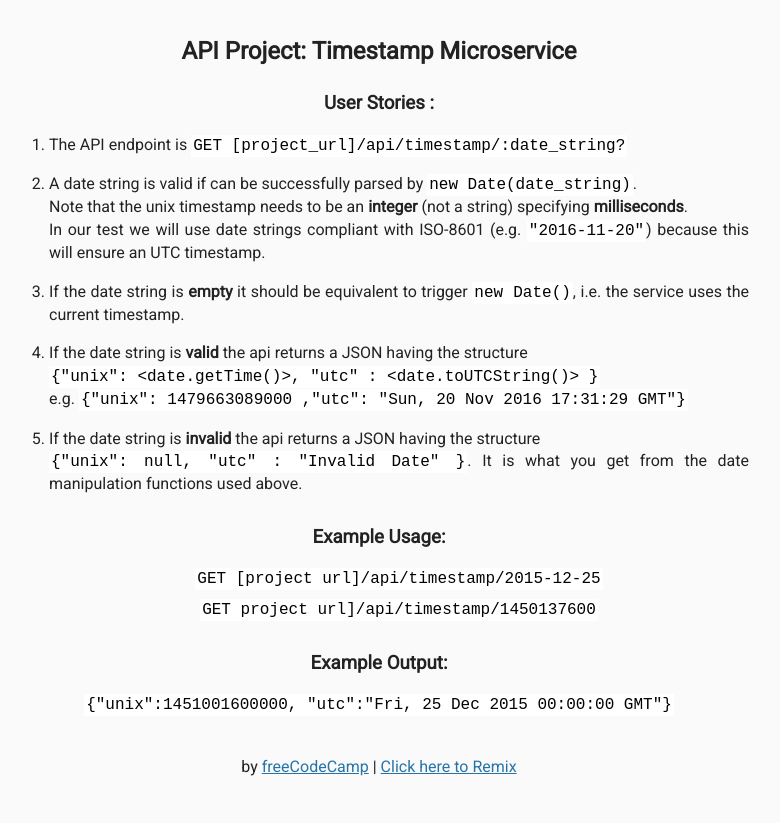
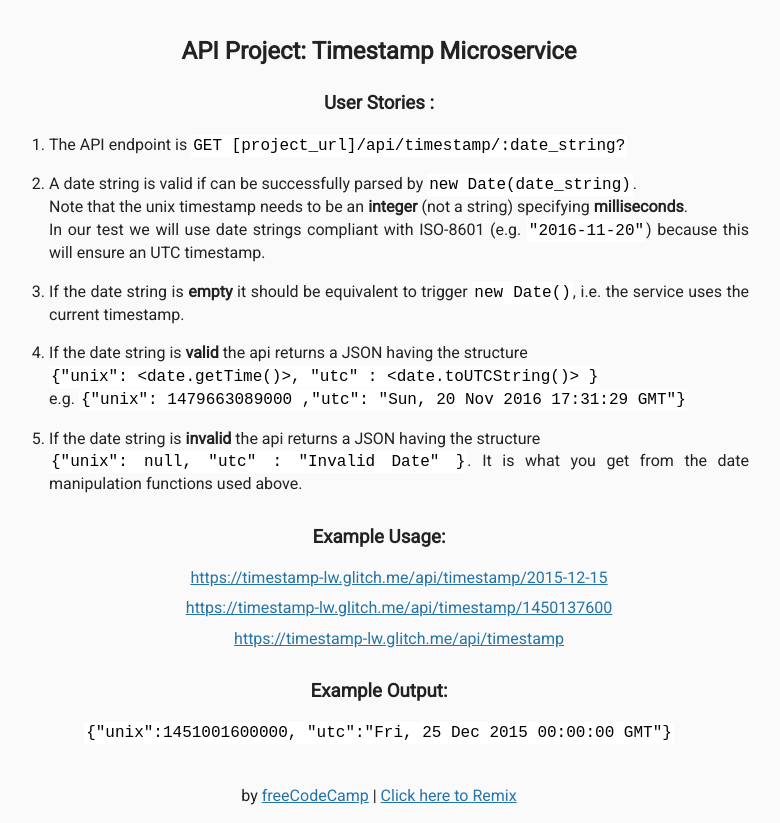
Before and after one commit to lisa-wu/timestamp-microservice, a website: page views/index.html in a window 1280 px wide. Shown: the whole page, without its empty margins (261-1041 px from the left). Before the commit the page ends 800 px from the top, so only its background shows below. Drawn offline with Linux system fonts and the light colour scheme; files that its build step writes are made by us from their sources.

Commit message:
💋🙏 Updated with Glitch

```diff
--- a/views/index.html
+++ b/views/index.html
@@ -4,7 +4,7 @@
 
    <head>
       <title>Timestamp Microservice</title>
-      <link rel="shortcut icon" href="https://cdn.hyperdev.com/us-east-1%3A52a203ff-088b-420f-81be-45bf559d01b1%2Ffavicon.ico" type="image/x-icon"/>
+      <link rel="shortcut icon" href="https://cdn.glitch.com/28e2942c-fc9f-434c-ba1a-7f212a975847%2Fwhale.png?v=1566571495905" />
       <link href="https://fonts.googleapis.com/css?family=Roboto" rel="stylesheet" type="text/css">
       <link href="style.css" rel="stylesheet" type="text/css">
    </head>
@@ -30,8 +30,9 @@
 
         <h3>Example Usage:</h3>
         <ul>
-          <li><code>GET [project url]/api/timestamp/2015-12-25</code></li>
-          <li><code>GET project url]/api/timestamp/1450137600</code></li>
+          <li><a href="api/timestamp/2015-12-15">https://timestamp-lw.glitch.me/api/timestamp/2015-12-15</a></li>
+          <li><a href="api/timestamp/1450137600000">https://timestamp-lw.glitch.me/api/timestamp/1450137600</a></li>
+          <li><a href="api/timestamp/">https://timestamp-lw.glitch.me/api/timestamp</a></li>
         </ul>
 
         <h3>Example Output:</h3>
```
Also changed, not shown: server.js (+9 -1 lines), README.md, 1 other file.
